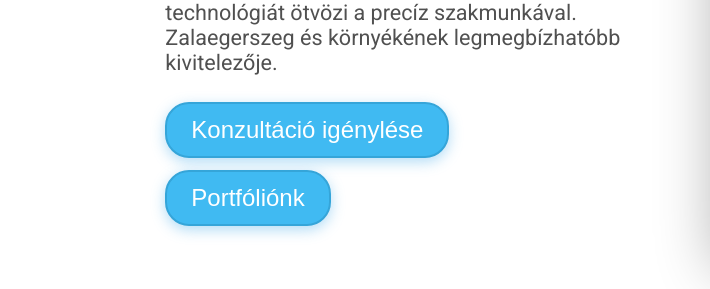
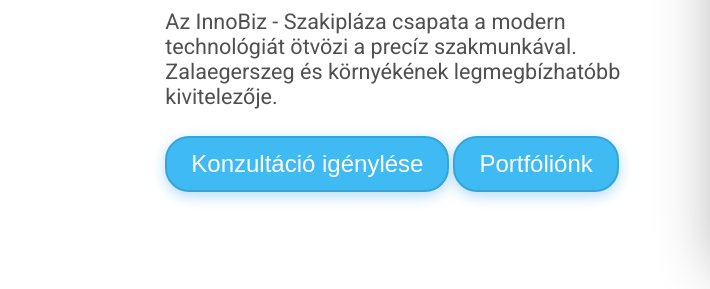
Before and after one commit to GergoBest99/InnoBiz, a website: page index.html in a window 1280 px wide. Shown: the part 511-800 px from the top of the page, 0-710 px from the left. Drawn offline with Linux system fonts and the light colour scheme.

Commit message:
Main content 1 buttons now stack next to each other when they can

```diff
--- a/index.html
+++ b/index.html
@@ -42,8 +42,10 @@
                         Az InnoBiz - Szakipláza csapata a modern technológiát ötvözi a precíz szakmunkával.
                         Zalaegerszeg és környékének legmegbízhatóbb kivitelezője.
                     </p>
-                    <button id="main-content-1-left-button-1">Konzultáció igénylése</button>
-                    <button id="main-content-1-left-button-2">Portfóliónk</button>
+                    <div id="main-content-1-buttons">
+                        <button id="main-content-1-left-button-1">Konzultáció igénylése</button>
+                        <button id="main-content-1-left-button-2">Portfóliónk</button>
+                    </div>
                 </div>
                 <div id="main-content-1-right">
                     <div class="slider-container">
```
